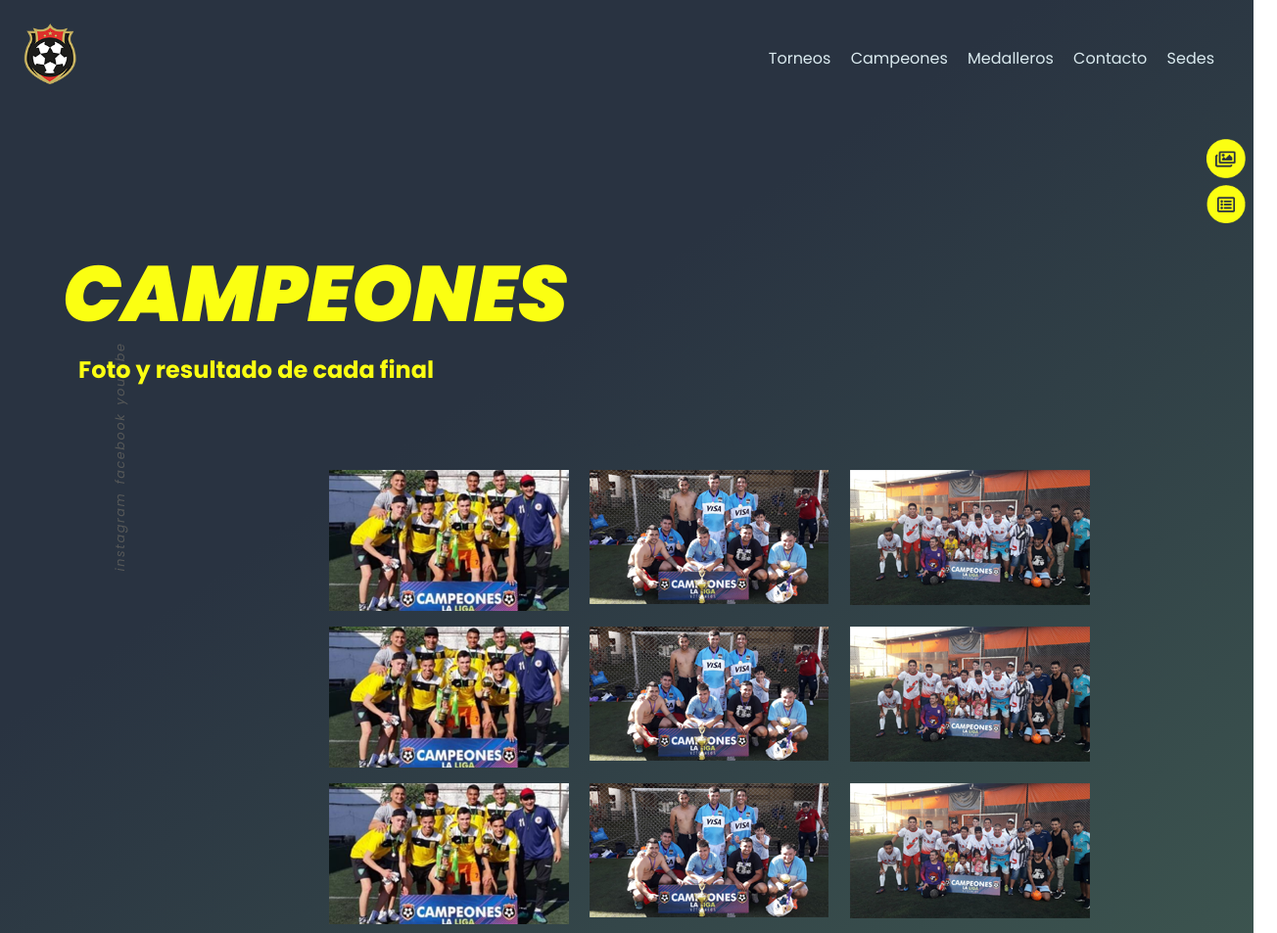
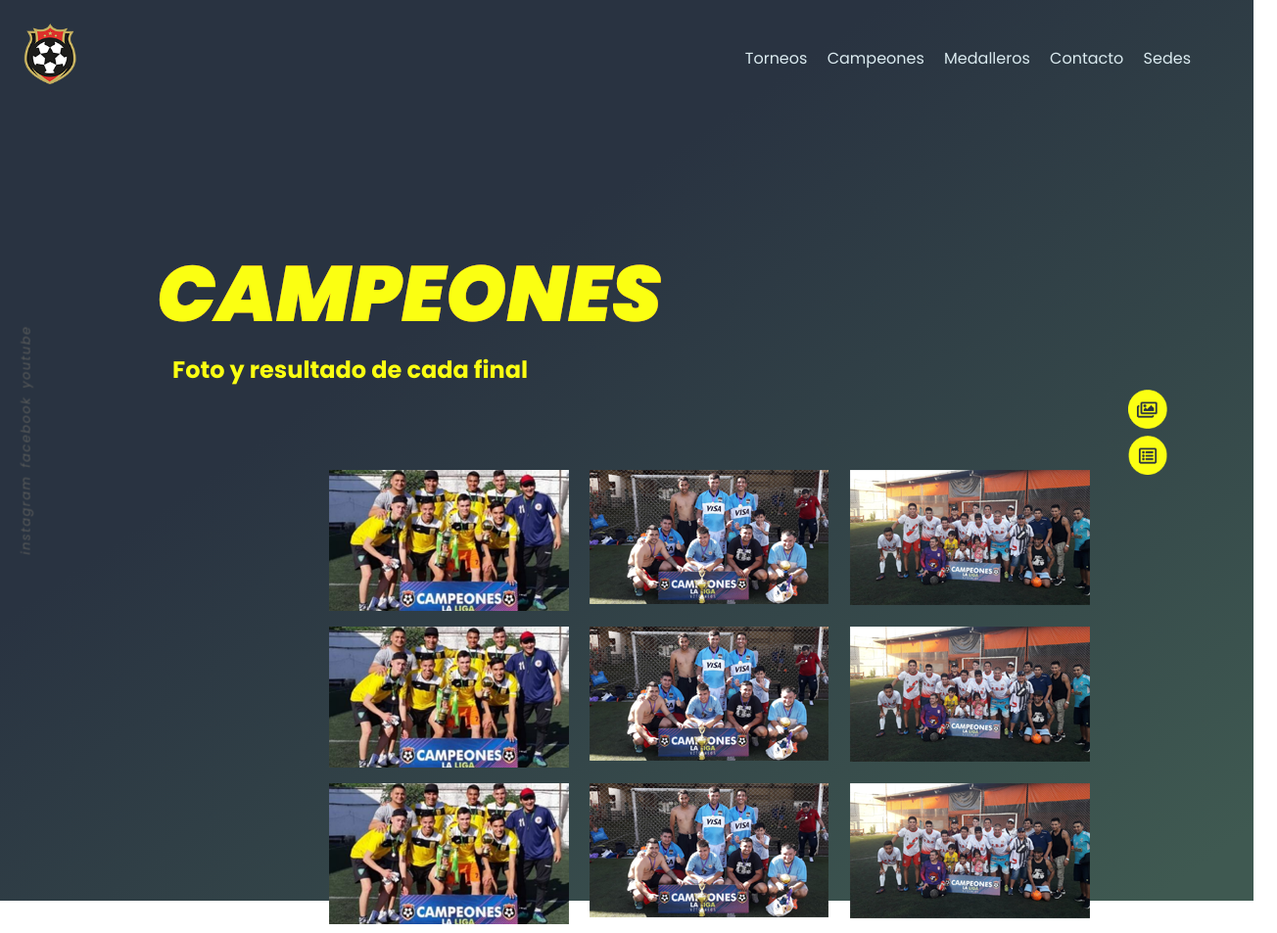
Before and after one commit to emmanuelpero/dw-40205-vztorneos, a plain HTML site: page pages/campeones.html in a window 1280 px wide. Shown: the top 953 px of the page at 98% size, 1304 px wide, since content can reach past the window. Drawn offline with Linux system fonts and the light colour scheme.

Commit message:
trabajando en campeones.html y titulos

```diff
--- a/pages/campeones.html
+++ b/pages/campeones.html
@@ -33,15 +33,7 @@
     </header>
 
 
-    <main class="main-container">
-        <section class="title-container">
-            <h1>CAMPEONES</h1>
-            <h3>Foto y resultado de cada final</h3>
-        </section>
-
-    </main>
-
-    <div class="controles">
+    <main class="main-container container-campeones">
         <div class="botonera-redes">
             <ul>
                 <li><a href="https://www.instagram.com/vztorneos/" target="_blank">instagram</a></li>
@@ -49,14 +41,19 @@
                 <li><a href="https://www.youtube.com/channel/UCm1L4HNxtwTXu0jFZJCVJjw" target="_blank">youtube</a></li>
             </ul>
         </div>
-
-        <div class="btn-g-r">
+        <section class="title-container title-efecto">
+            <h1>CAMPEONES</h1>
+            <h3>Foto y resultado de cada final</h3>
+        </section>
+        <div class="btn-g-r bnt-campeones">
             <a href="./galeria.html"><img src="../icon/icon_galeria.png" alt="galería de fotos">
             </a>
             <a href="./reglamento.html"><img src="../icon/icon_reglamento.png" alt="reglamento">
             </a>
         </div>
-    </div>
+    </main>
+
+
 
     <section class="Campeones__grid">
         <div class="card__campeon">
--- a/styles.css
+++ b/styles.css
@@ -16,8 +16,7 @@ body{
     background: linear-gradient(145deg, rgba(41,51,65,1) 35%, rgba(63,89,81,1) 96%);
     background-repeat:no-repeat;
     width: 100%;
-    height: 150vh;
-
+    height: 70vw;
 }
 
 /* ___GRID--LAYUOT______ */
@@ -28,25 +27,25 @@ body{
 
 .nav-container{
     width: 100%;
-    margin-left: 1.5rem;
     margin-top: 1.5rem ;
     display: flex;
     align-items: center;
     justify-content: space-between;
     position: relative;
     z-index: 4002;
-
 }
 
 .logo{
+    margin-left:1.5rem;
     width: 55px;
     height: 64px;
     display: inline-block;
 }
+
+
 .logo:hover{
     transform: translateY(-5px);
     transition: all 400ms ease-in-out;
-
 }
 .nav-container li{
     position: relative;
@@ -83,11 +82,11 @@ body{
     align-items: center;
     width: 100%;
     height: 700px;
-    grid-area: main-container;
-
+    gap: 2rem;
 }
 .title-container{
-    margin-left: 5rem;
+
+    transform: translateX(11rem);
     position: relative;
     top: -8rem;
     z-index: 5001;
@@ -152,20 +151,19 @@ body{
 .hero-img {
     width: 900px;
     position: relative;
-    margin-right: 5rem;
     z-index: 3;
-    transform: translateY(-4.3rem);
-
+    transform: translateX(-4rem);
+    margin-bottom: 6rem;
 }
 
 /* _____ Multimedia_____ */
 
 .multimedia{
-    width: 900px;
+    width: 500px;
     height: 216px;
     position: relative;
     display: flex;
-    transform: translateY(-16rem);
+    transform: translateY(-17.5rem);
     left: 5rem;
     z-index: 4;
 }
@@ -188,7 +186,7 @@ body{
     text-transform: uppercase;
 }
 
-/* ----TORNEOS-section----- */
+/* ----TORNEOS-html----- */
 
 .torneo__container{
     display: flex;
@@ -267,6 +265,26 @@ body{
 /* ---- CAMPEONES-- SECTION----- */
 
 
+.title-campeones h1{
+    text-shadow: red 0 0, cyan 0 0;
+    transition: text-shadow 200ms;
+}
+.title-campeones h1:hover{
+    text-shadow: red -6px 0, cyan 6px 0;
+}
+
+.title-campeones{
+    position: relative;
+    margin-left: -22rem;
+}
+.title-campeones h3{
+    margin-top: -1rem;
+}
+.bnt-campeones{
+    transform: translateY(20rem);
+
+}
+
 .Campeones__grid{
     position: absolute;
     display: grid;
@@ -299,6 +317,7 @@ body{
     position: absolute;
     top: 0;
     visibility: hidden;
+
 }
 
 .card__info h4{
@@ -336,9 +355,23 @@ body{
 .card__campeon:hover .card__info{
     visibility: visible;
     cursor: pointer;
-
+    transition: all 4s ease-in-out;
 }
 
+
+
+
+/* /-Medalleros-/ */
+
+.title-efecto h1{
+    text-shadow: red 0 0, cyan 0 0;
+    transition: text-shadow 200ms;
+}
+
+
+.title-efecto h1:hover {
+    text-shadow: red -6px 0, cyan 6px 0;
+}
 
 
 
@@ -353,7 +386,7 @@ footer{
     display: flex;
     height: 50px;
     bottom: 0;
-    transform: translateY(23rem);
+    transform: translateY(20rem);
     display: flex;
     align-items: center;
     justify-content: center;
@@ -381,23 +414,14 @@ footer a:hover{
 
 /* controles-laterales */
 
-.controles{
-    position: relative;
+
+.botonera-redes{
     display: flex;
-    justify-content: space-between;
-    align-items: flex-end;
-    transform: translateY(-45rem);
-    height: 400px;
-    z-index: 5000;
-}
-.botonera-redes{
     transform: rotate(-90deg);
-    position: relative;
-    margin-left: rem;
-    grid-area: botonera-redes;
+    position: fixed;
+    margin-left: -6rem;
     justify-content: flex-end;
     z-index: 5000;
-
 }
 .botonera-redes ul{
     position: relative;
@@ -425,17 +449,14 @@ footer a:hover{
     transition: all 500ms ease-in-out;
 }
 .btn-g-r{
-    transform: rotate(90deg);
-    position: relative;
-
+    width: 100%;
     display: flex;
     flex-direction: column;
     align-items: flex-end;
     justify-content: flex-end;
     z-index: 5000;
-    grid-area:btn-g-r;
-    transform: translateY(-15rem);
-
+    transform: translate(-5rem);
+    position: fixed;
 }
 .btn-g-r img{
     width: 40px;
```
Also changed, not shown: index.html (+6 -4 lines), pages/contacto.html (+1 -1 lines), pages/medallero.html (+2 -2 lines), pages/sedes.html (+2 -2 lines), pages/torneos.html (+1 -1 lines).
